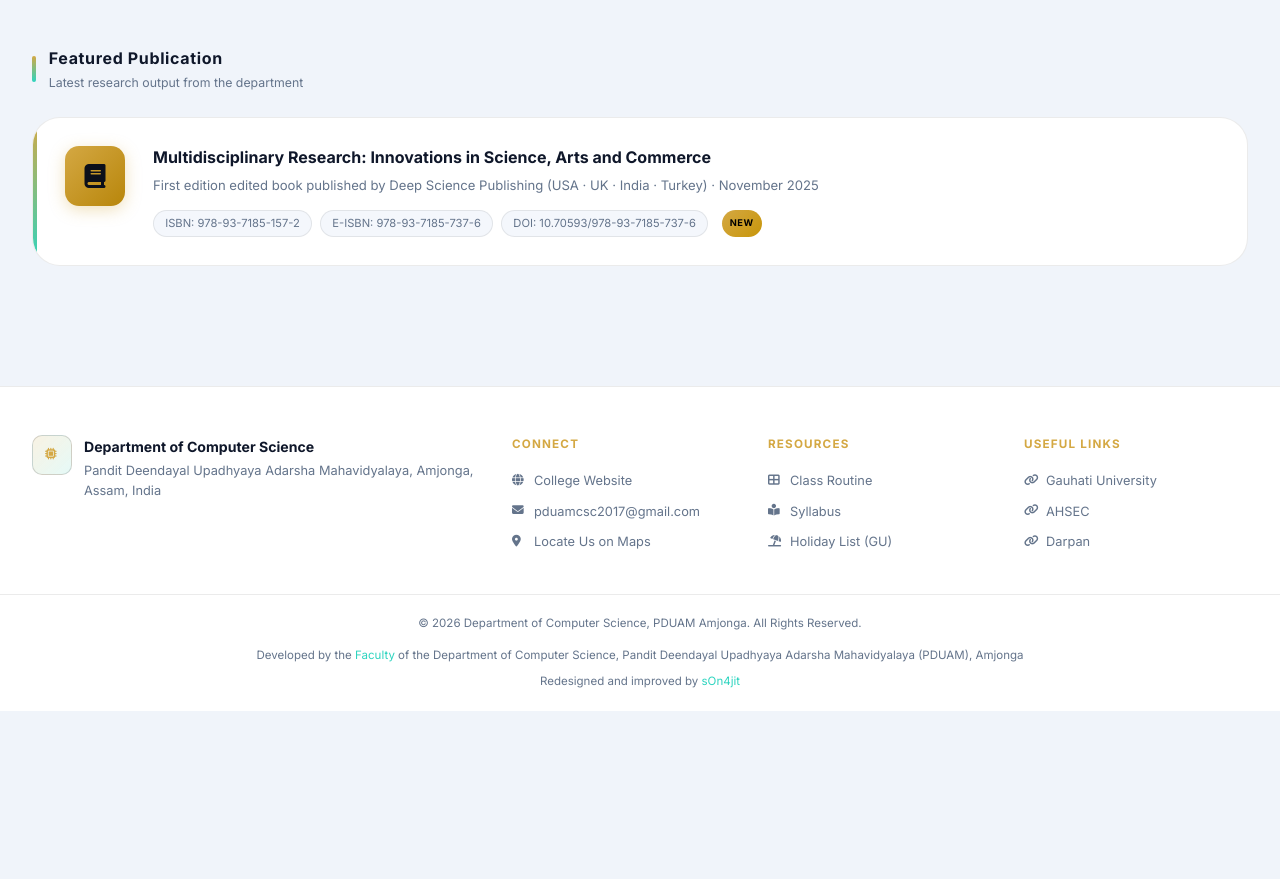
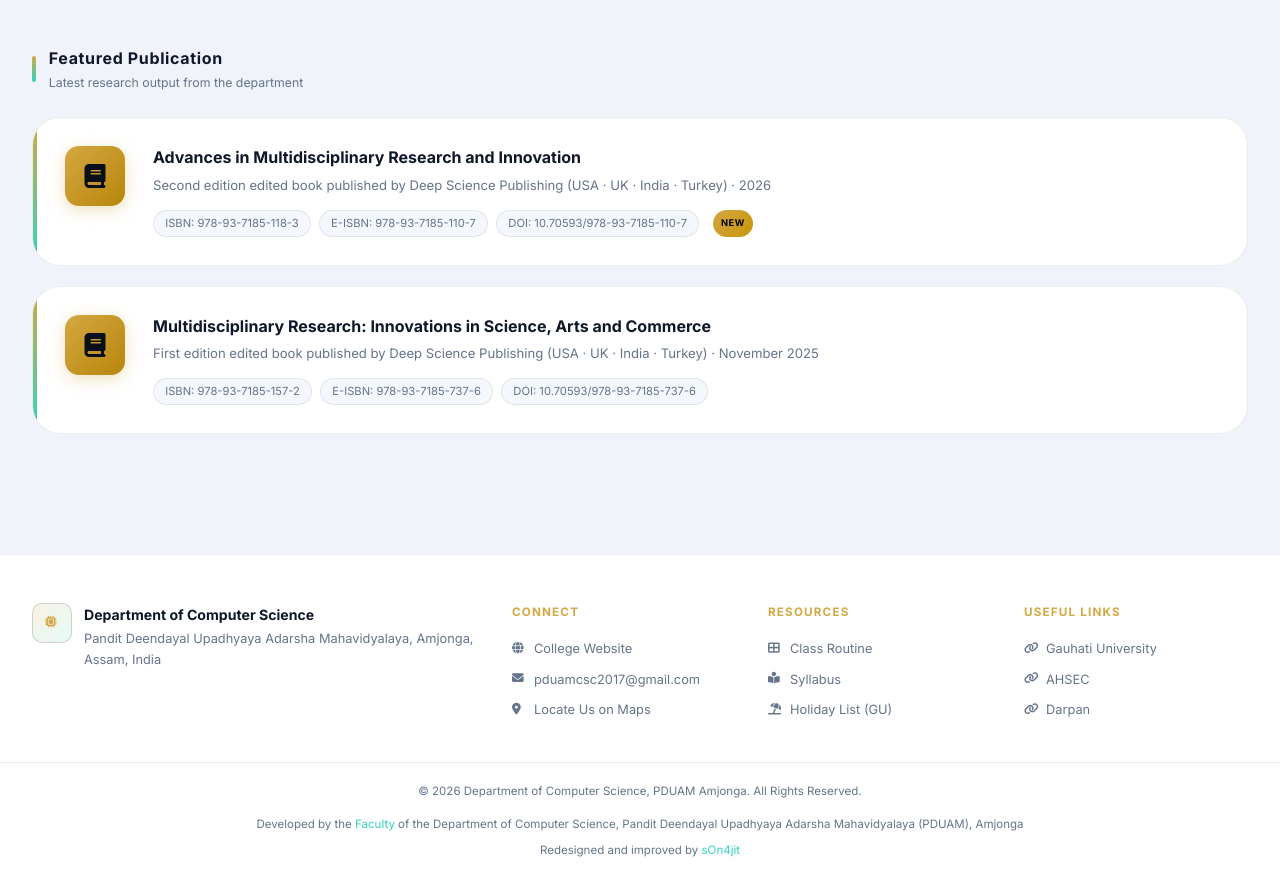
Before and after one commit to cscpduama/csc, a plain HTML site: page index.html in a window 1280 px wide. Shown: the part 1172-2051 px from the top of the page. Before the commit the page ends 1883 px from the top, so only its background shows below. Drawn offline with Linux system fonts and the light colour scheme; a script that the page names is missing.

Commit message:
Update index.html

```diff
--- a/index.html
+++ b/index.html
@@ -539,6 +539,7 @@
     border-radius:99px 0 0 99px;
   }
   .pub-card:hover{transform:translateY(-3px);box-shadow:0 12px 48px rgba(212,168,67,.1);border-color:rgba(212,168,67,.3)}
+  .pub-card + .pub-card{margin-top:1.25rem}
   .pub-ico{
     width:60px;height:60px;flex-shrink:0;
     background:linear-gradient(135deg,var(--gold),#b8860b);
@@ -880,6 +881,19 @@
     <div class="sec-line"></div>
     <div><h2>Featured Publication</h2><p>Latest research output from the department</p></div>
   </div>
+  <a class="pub-card" href="https://cscpduambookchapter-afk.github.io/Multidisciplinary-Book-2nd-Edition/" target="_blank" rel="noopener">
+    <div class="pub-ico"><i class="fa-solid fa-book"></i></div>
+    <div class="pub-body">
+      <h3>Advances in Multidisciplinary Research and Innovation</h3>
+      <p>Second edition edited book published by Deep Science Publishing (USA · UK · India · Turkey) · 2026</p>
+      <div class="pub-pills">
+        <span class="pill">ISBN: 978-93-7185-118-3</span>
+        <span class="pill">E-ISBN: 978-93-7185-110-7</span>
+        <span class="pill">DOI: 10.70593/978-93-7185-110-7</span>
+        <span class="badge-new">New</span>
+      </div>
+    </div>
+  </a>
   <a class="pub-card" href="/multidisciplinary-book-csc-dept" target="_blank" rel="noopener">
     <div class="pub-ico"><i class="fa-solid fa-book"></i></div>
     <div class="pub-body">
@@ -889,7 +903,6 @@
         <span class="pill">ISBN: 978-93-7185-157-2</span>
         <span class="pill">E-ISBN: 978-93-7185-737-6</span>
         <span class="pill">DOI: 10.70593/978-93-7185-737-6</span>
-        <span class="badge-new">New</span>
       </div>
     </div>
   </a>
```
